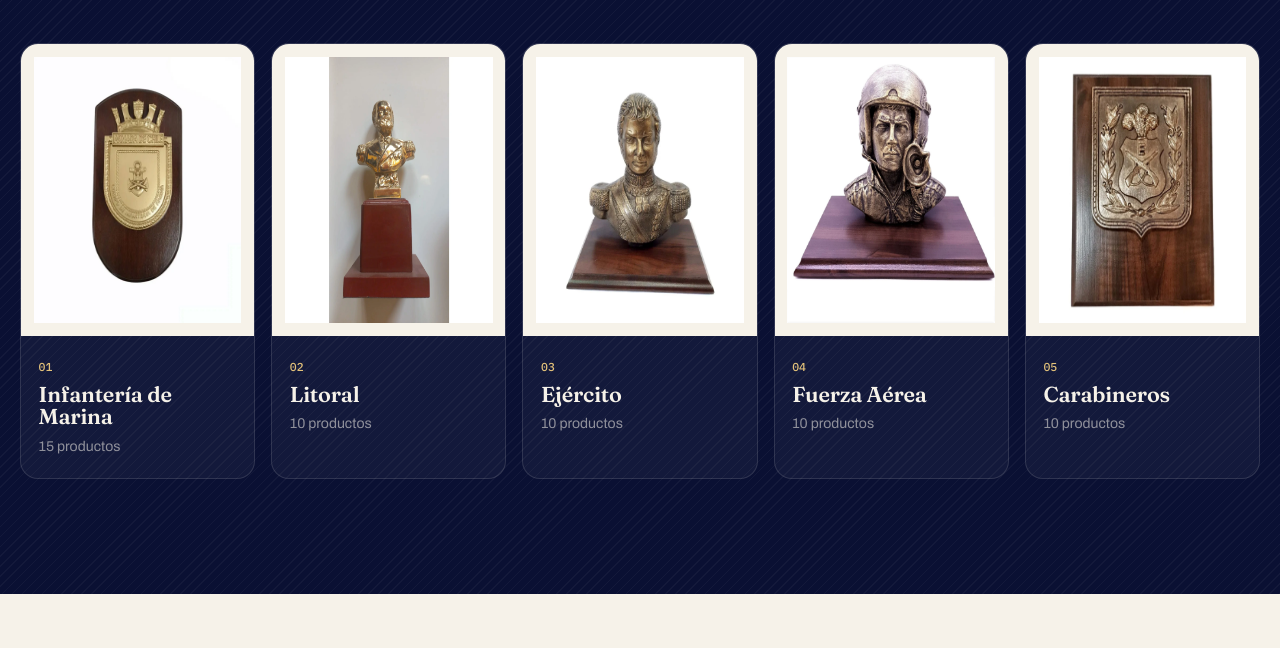
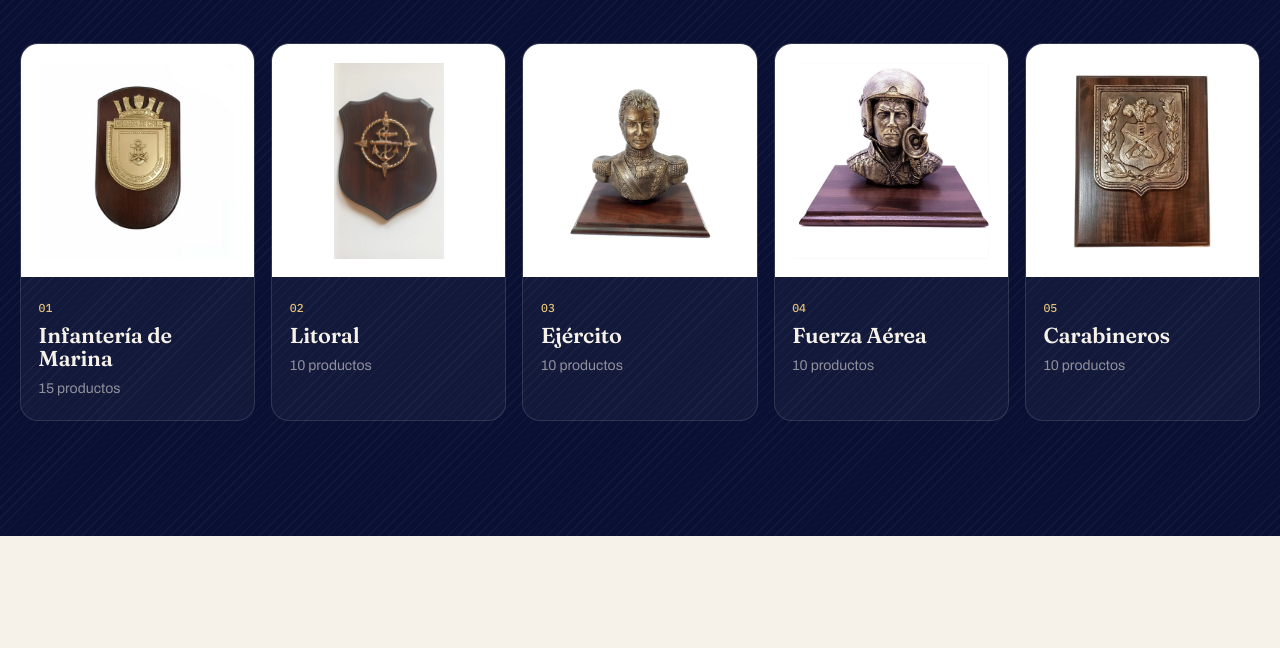
Before and after one commit to gbrss/magicprintchile, an Astro site: page / in a window 1280 px wide. Shown: the part 2262-2910 px from the top of the page. Built offline with nearby package versions, Linux system fonts and the light colour scheme; Astro itself is replaced by a stand-in of ours.

Commit message:
fix(home): tarjetas de Defensa y Seguridad con imagen cuadrada sin deformar y foto de Litoral con fondo blanco
Co-Authored-By: Claude Opus 5.5 <noreply@anthropic.com>
Claude-Session: https://claude.ai/code/session_01BZZyCEbjKmuppWaUXbDLnz

```diff
--- a/src/components/ProductImage.astro
+++ b/src/components/ProductImage.astro
@@ -22,7 +22,8 @@ const initials = alt.replace(/[^A-Za-zÁÉÍÓÚÑáéíóúñ ]/g, '').split('
   </div>
 )}
 <style>
-  .pimg, .pimg :global(img) { width: 100%; height: 100%; }
+  .pimg { display: block; width: 100%; height: 100%; }
+  .pimg :global(img) { display: block; width: 100%; height: 100%; }
   .pimg :global(img) { object-fit: contain; }
   .pimg--cover :global(img) { object-fit: cover; }
   .pimg--ph {
--- a/src/pages/index.astro
+++ b/src/pages/index.astro
@@ -11,7 +11,7 @@ const [coin, shield, mug, chest] = byIds([143, 149, 131, 189]);
 const featured = byIds([143, 199, 171, 185, 97, 125, 104, 132]);
 const branches = [
   { slug: 'infanteria-de-marina', id: 152 },
-  { slug: 'litoral', id: 199 },
+  { slug: 'litoral', id: 195 },
   { slug: 'ejercito', id: 188 },
   { slug: 'fuerza-aerea', id: 160 },
   { slug: 'carabineros', id: 174 },
@@ -240,7 +240,10 @@ const webLd = { '@context': 'https://schema.org', '@type': 'WebSite', name: 'Mag
   .branch-grid { display: grid; grid-template-columns: repeat(5, 1fr); gap: 1rem; }
   .branch { display: flex; flex-direction: column; border-radius: var(--radius); overflow: hidden; background: rgb(246 242 233 / 0.04); border: 1px solid rgb(246 242 233 / 0.12); text-decoration: none; transition: background 0.3s, transform 0.4s var(--ease); }
   .branch:hover { background: rgb(246 242 233 / 0.09); transform: translateY(-4px); }
-  .branch__img { aspect-ratio: 4/5; background: var(--paper); padding: 0.8rem; }
+  .branch__img { position: relative; aspect-ratio: 1; background: #fff; overflow: hidden; }
+  .branch__img :global(.pimg) { position: absolute; inset: 0; padding: 8%; }
+  .branch__img :global(img) { object-fit: contain; transition: transform 0.7s var(--ease); }
+  .branch:hover .branch__img :global(img) { transform: scale(1.05); }
   .branch__meta { padding: 1rem 1.1rem 1.2rem; }
   .branch__meta .mono { font-size: 0.72rem; color: var(--brass-2); }
   .branch__meta h3 { margin: 0.3rem 0 0.2rem; font-size: 1.35rem; }
```
